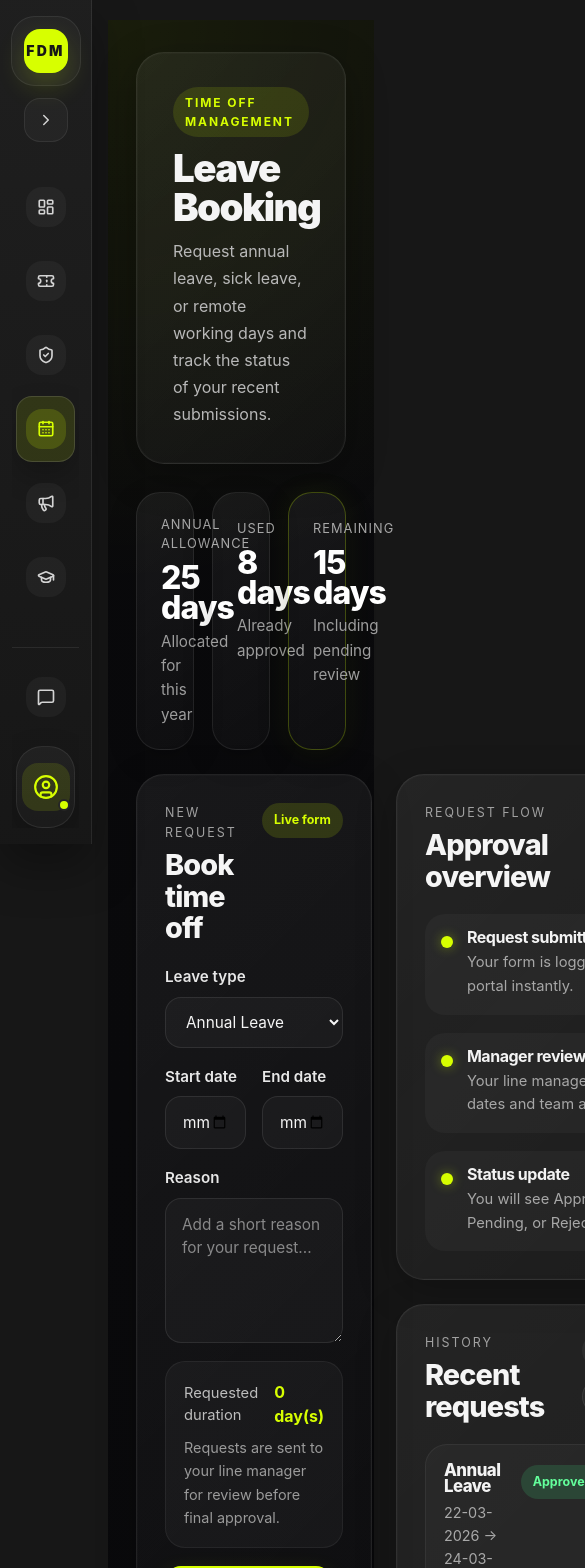
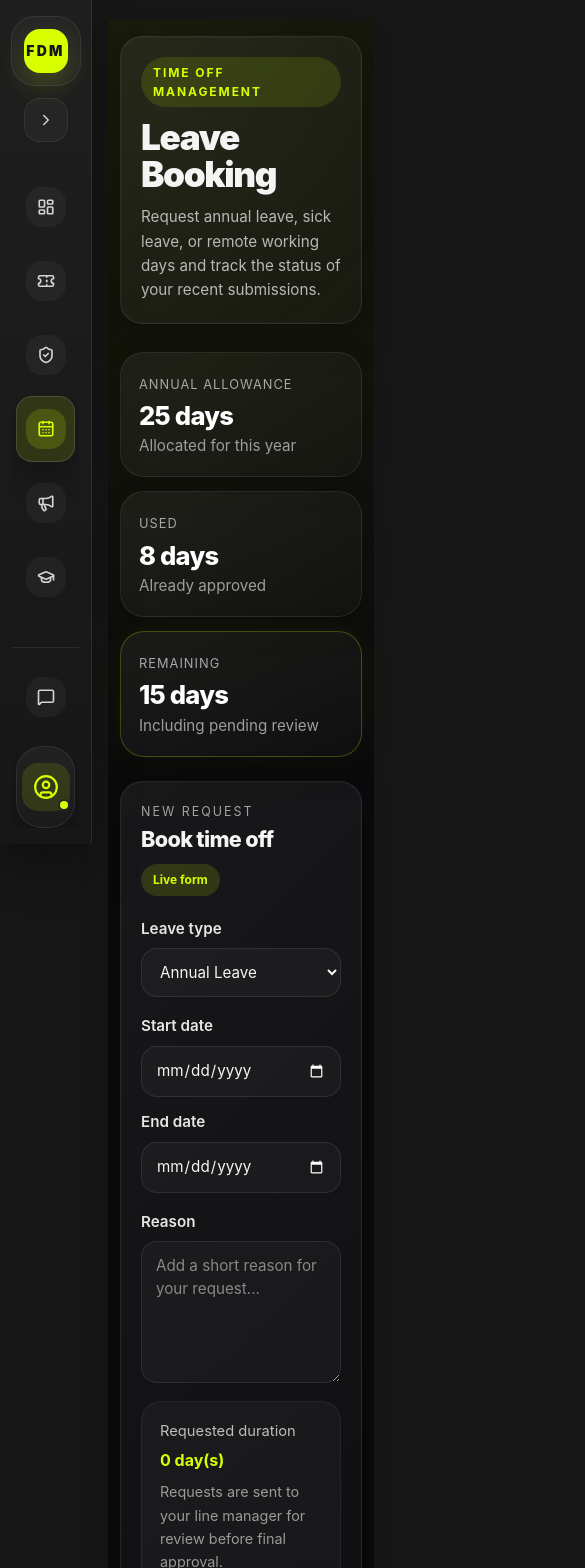
Before and after one commit to FowzanRaja/employee-portal, a React (Vite) app in the folder frontend/: page /leave in a window 390 px wide. Shown: the top 1568 px of the page, 585 px wide, since content can reach past the window. Built offline with nearby package versions, Linux system fonts and the light colour scheme.

Commit message:
changed css of Policy and leave page

```diff
--- a/frontend/src/pages/LeavePage.css
+++ b/frontend/src/pages/LeavePage.css
@@ -215,6 +215,10 @@
 
 .leave-form-group select option {
   color: black;
+}
+
+.leave-form-group input[type="date"]::-webkit-calendar-picker-indicator {
+  filter: invert(1);
 }
 
 .leave-form-group input:focus,
@@ -461,3 +465,157 @@
   color: #aaaaaa;
   font-size: 0.92rem;
 }
+
+@media (max-width: 1100px) {
+  .leave-main-grid {
+    grid-template-columns: 1fr;
+  }
+
+  .leave-side-column {
+    grid-template-columns: 1fr;
+  }
+}
+
+@media (max-width: 768px) {
+  .leave-page {
+    padding: 20px 16px 32px;
+  }
+
+  .leave-page__container {
+    max-width: 100%;
+  }
+
+  .leave-hero,
+  .leave-form-card,
+  .leave-info-card,
+  .leave-requests-card {
+    padding: 20px;
+    border-radius: 22px;
+  }
+
+  .leave-title {
+    font-size: 2.6rem;
+    line-height: 1.05;
+  }
+
+  .leave-subtitle {
+    font-size: 0.95rem;
+    line-height: 1.6;
+  }
+
+  .leave-stats {
+    grid-template-columns: 1fr;
+    gap: 14px;
+  }
+
+  .leave-stat-card {
+    padding: 18px;
+  }
+
+  .leave-card-header {
+    flex-direction: column;
+    align-items: flex-start;
+    gap: 12px;
+  }
+
+  .leave-card-header h2 {
+    font-size: 1.6rem;
+  }
+
+  .leave-history-header-actions {
+    width: 100%;
+    justify-content: flex-start;
+    flex-wrap: wrap;
+  }
+
+  .leave-form-row {
+    grid-template-columns: 1fr;
+    gap: 14px;
+  }
+
+  .leave-form-group input,
+  .leave-form-group select,
+  .leave-form-group textarea {
+    padding: 13px 14px;
+    font-size: 0.95rem;
+  }
+
+  .leave-summary-box div {
+    flex-direction: column;
+    align-items: flex-start;
+    gap: 6px;
+  }
+
+  .leave-submit-btn {
+    width: 100%;
+    justify-content: center;
+    text-align: center;
+  }
+
+  .leave-request-top {
+    flex-direction: column;
+    align-items: flex-start;
+    gap: 12px;
+  }
+
+  .leave-request-actions {
+    width: 100%;
+    justify-content: flex-start;
+    flex-wrap: wrap;
+  }
+
+  .leave-request-meta {
+    flex-direction: column;
+    align-items: flex-start;
+    gap: 8px;
+  }
+
+  .leave-modal {
+    padding: 22px;
+    border-radius: 22px;
+  }
+
+  .leave-modal h3 {
+    font-size: 1.5rem;
+  }
+
+  .leave-modal-actions {
+    flex-direction: column;
+    align-items: stretch;
+  }
+
+  .leave-modal-btn {
+    width: 100%;
+  }
+}
+
+@media (max-width: 480px) {
+  .leave-page {
+    padding: 16px 12px 24px;
+  }
+
+  .leave-title {
+    font-size: 2.2rem;
+  }
+
+  .leave-card-header h2 {
+    font-size: 1.35rem;
+  }
+
+  .leave-stat-card h3 {
+    font-size: 1.6rem;
+  }
+
+  .leave-request-item {
+    padding: 16px;
+    border-radius: 18px;
+  }
+
+  .leave-status,
+  .leave-delete-btn,
+  .leave-clear-btn,
+  .leave-badge {
+    font-size: 0.75rem;
+    padding: 7px 12px;
+  }
+}
--- a/frontend/src/pages/LeavePage.jsx
+++ b/frontend/src/pages/LeavePage.jsx
@@ -74,6 +74,12 @@ export default function LeavePage() {
   };
 
   const handleClearHistory = () => {
+    const isConfirmed = window.confirm(
+      "Are you sure you want to clear the request history?"
+    );
+
+    if (!isConfirmed) return;
+
     setRequests([]);
   };
 
--- a/frontend/src/pages/PolicyPage.css
+++ b/frontend/src/pages/PolicyPage.css
@@ -85,3 +85,114 @@
   transform: translateY(-1px);
   color: #111111;
 }
+
+@media (max-width: 1024px) {
+  .documents-page {
+    max-width: 100%;
+    padding: 24px 20px 32px;
+  }
+
+  .thumb-grid {
+    grid-template-columns: repeat(2, minmax(0, 1fr));
+    gap: 24px;
+    column-gap: 24px;
+  }
+
+  .thumb-card {
+    min-height: 320px;
+  }
+}
+
+@media (max-width: 768px) {
+  .documents-page {
+    max-width: 100%;
+    padding: 20px 16px 28px;
+  }
+
+  .documents-title {
+    font-size: 34px;
+    line-height: 1.1;
+    margin-bottom: 22px;
+  }
+
+  .thumb-grid {
+    grid-template-columns: 1fr;
+    gap: 18px;
+    column-gap: 0;
+    justify-content: stretch;
+  }
+
+  .thumb-card {
+    width: 100%;
+    min-width: 0;
+    min-height: auto;
+    padding: 20px 16px;
+    border-radius: 20px;
+  }
+
+  .thumb-image {
+    width: 110px;
+    height: 145px;
+    margin-bottom: 14px;
+  }
+
+  .thumb-title {
+    font-size: 20px;
+    line-height: 1.2;
+    word-break: break-word;
+  }
+
+  .thumb-date,
+  .thumb-size,
+  .thumb-id {
+    font-size: 13px;
+    line-height: 1.5;
+    word-break: break-word;
+  }
+
+  .document-btn {
+    width: 100%;
+    max-width: 220px;
+  }
+}
+
+@media (max-width: 480px) {
+  .documents-page {
+    padding: 16px 12px 24px;
+  }
+
+  .documents-title {
+    font-size: 28px;
+  }
+
+  .thumb-grid {
+    gap: 14px;
+  }
+
+  .thumb-card {
+    padding: 16px 14px;
+    border-radius: 18px;
+  }
+
+  .thumb-image {
+    width: 90px;
+    height: 120px;
+  }
+
+  .thumb-title {
+    font-size: 18px;
+  }
+
+  .thumb-date,
+  .thumb-size,
+  .thumb-id {
+    font-size: 12px;
+  }
+
+  .document-btn {
+    width: 100%;
+    max-width: 100%;
+    font-size: 14px;
+    padding: 10px 16px;
+  }
+}
```
